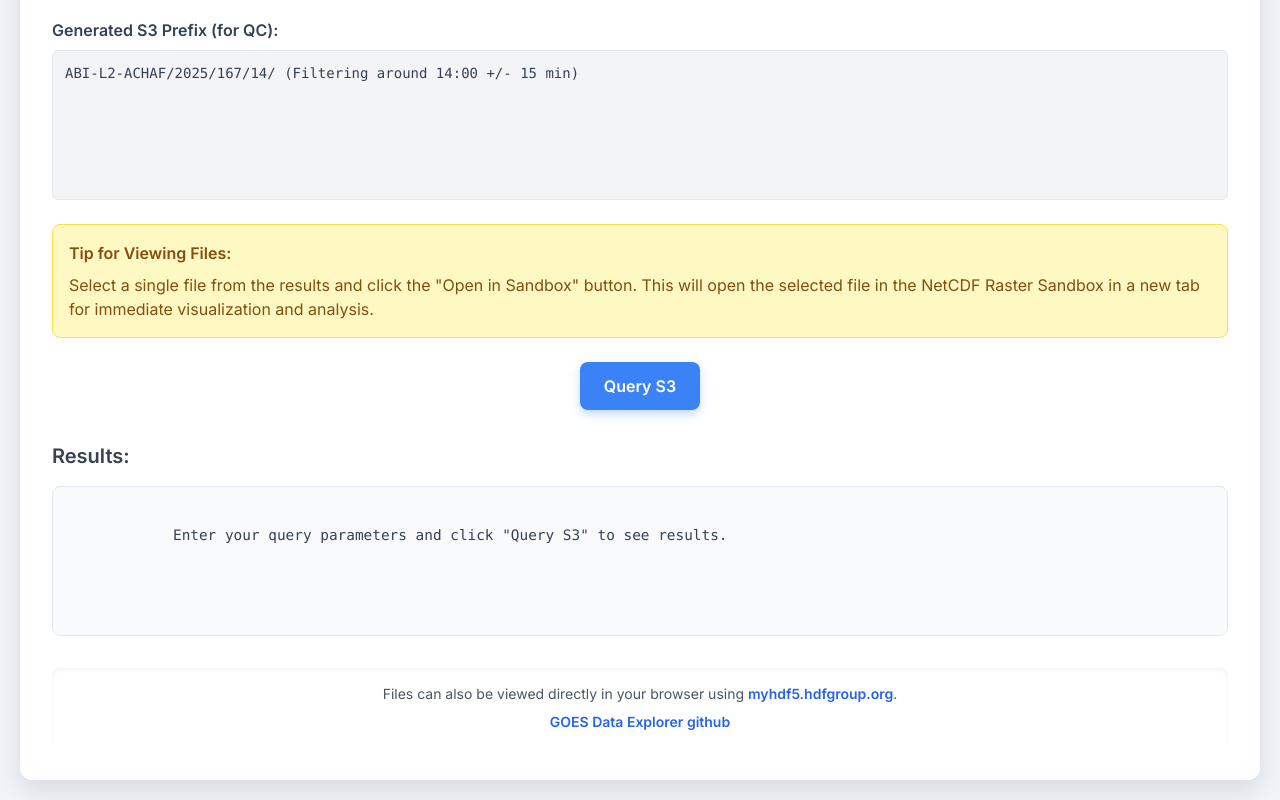
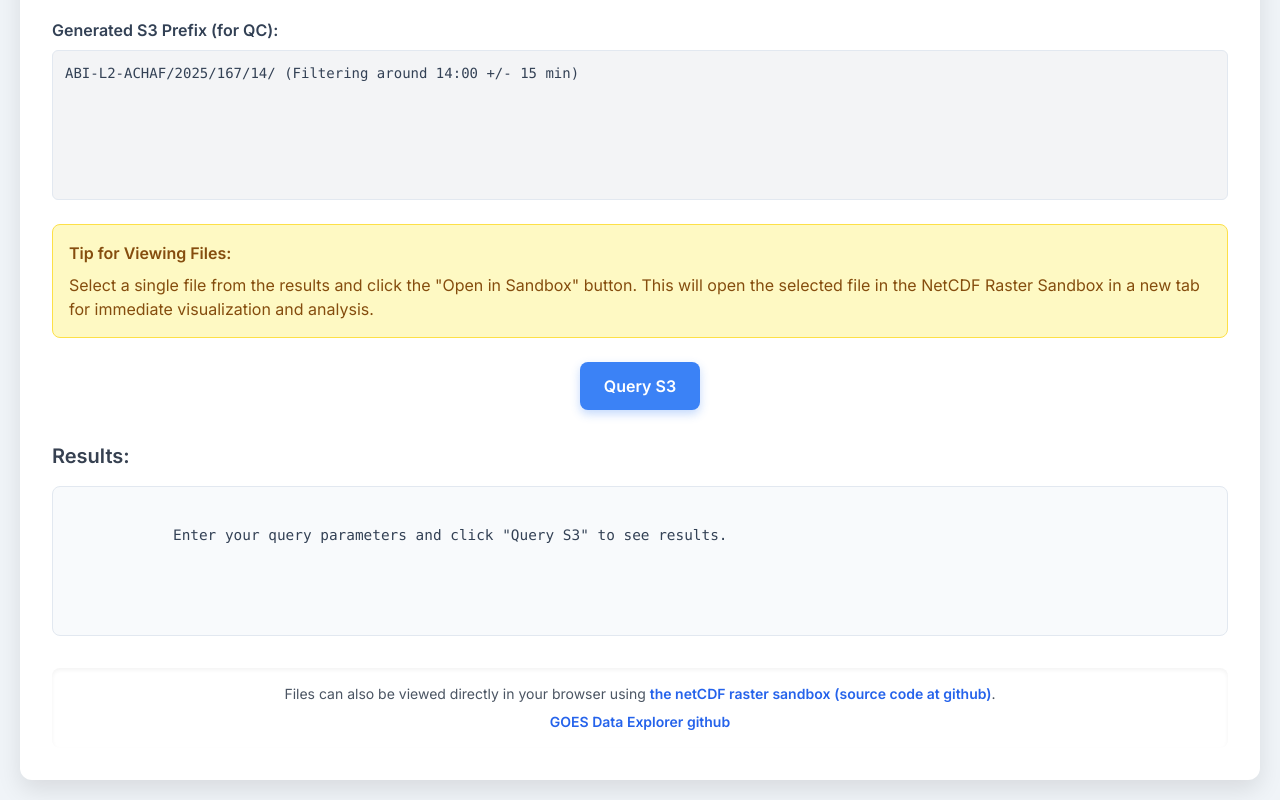
Before and after one commit to coliveir-aer/goes-data-explorer, a plain HTML site: page index.html in a window 1280 px wide. Shown: the part 858-1658 px from the top of the page. Drawn offline with nearby package versions, Linux system fonts and the light colour scheme.

Commit message:
Update index.html

```diff
--- a/index.html
+++ b/index.html
@@ -557,7 +557,8 @@
             <button id="copyJsonBtn" class="btn-primary w-full bg-gray-600 hover:bg-gray-700">Copy JSON to Clipboard</button>
         </div>
         <div class="text-center text-gray-600 text-sm mt-8 p-4 bg-white rounded-lg shadow-inner">
-            <p class="mb-2">Files can also be viewed directly in your browser using <a href="https://myhdf5.hdfgroup.org/" target="_blank" class="text-blue-600 hover:text-blue-800 font-semibold transition-colors duration-200">myhdf5.hdfgroup.org</a>.</p>
+            <p class="mb-2">Files can also be viewed directly in your browser using <a href="https://coliveir-aer.github.io/netcdf-react-experiment/" target="_blank" class="text-blue-600 hover:text-blue-800 font-semibold transition-colors duration-200">the netCDF raster sandbox</a>
+		    <a href="https://github.com/coliveir-aer/netcdf-raster-sandbox/"  target="_blank" class="text-blue-600 hover:text-blue-800 font-semibold transition-colors duration-200">(source code at github)</a>.</p>
             <p><a href="https://github.com/coliveir-aer/goes-data-explorer" target="_blank" class="text-blue-600 hover:text-blue-800 font-semibold transition-colors duration-200">GOES Data Explorer github</a></p>
         </div>
     </div>
```
